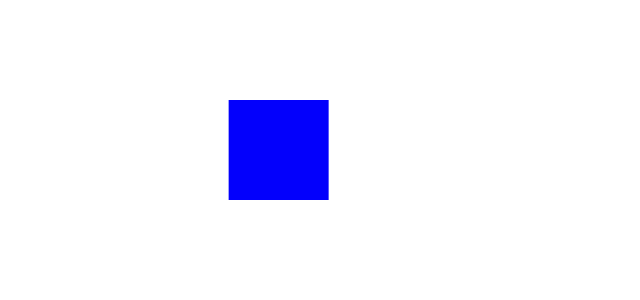
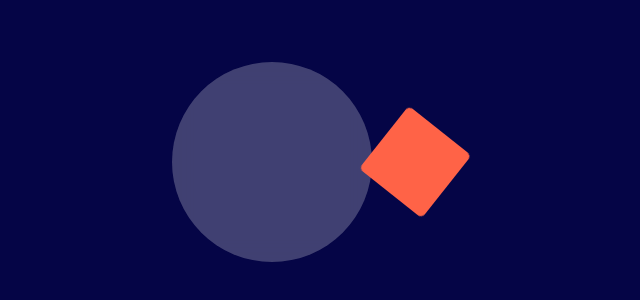
Before and after one commit to marufbroh/Web-Animations, a React (Vite) app: page / in a window 1280 px wide. Shown: the part 238-538 px from the top of the page, without its empty margins (368-1008 px from the left). Built offline with nearby package versions, Linux system fonts and the light colour scheme.

Commit message:
Simple loading animation with CSS

```diff
--- a/src/App.css
+++ b/src/App.css
@@ -1,36 +1,57 @@
+* {
+  box-sizing: border-box;
+  padding: 0;
+  margin: 0;
+}
+
 .main {
   display: flex;
   justify-content: center;
   align-items: center;
-  height: 95vh;
+  height: 100vh;
+  width: 100%;
+  background-color: rgb(5, 5, 70);
+}
+
+.loading {
+  display: flex;
+  justify-content: center;
+  align-items: center;
+  position: relative;
+}
+
+.loading div {
+  position: absolute;
+}
+
+.glass {
+  height: 200px;
+  width: 200px;
+  background-color: rgba(255, 255, 255, 0.24);
+  border-radius: 100%;
+  z-index: 3;
+  backdrop-filter: blur(10px);
 }
 
 .box {
-  height: 100px;
-  width: 100px;
-  background-color: red;
-  animation-name: moving;
-  animation-duration: 1000ms;
-  /* animation-fill-mode: forwards; */
-  animation-iteration-count: infinite;
-  animation-direction: alternate;
+  background-color: tomato;
+  height: 80px;
+  width: 80px;
+  border-radius: 5px;
+  transform: translateX(-250px);
+  animation: rotation 3s ease-in-out infinite;
 }
 
-@keyframes moving {
+@keyframes rotation {
   0% {
-    transform: translate(0);
-    background-color: blue;
-  }
-  25% {
-    transform: translate(100px);
+    transform: translateX(-250px) rotate(0);
+    z-index: 1;
   }
   50% {
-    transform: translate(100px, 100px);
-  }
-  75% {
-    transform: translate(-100px, 100px);
+    transform: translateX(250px) rotate(180deg);
   }
   100% {
-    transform: translate(-100px, -100px);
+    transform: translateX(-250px) rotate(360deg);
+    z-index: 6;
   }
 }
--- a/src/App.tsx
+++ b/src/App.tsx
@@ -3,7 +3,10 @@
 const App = () => {
   return (
     <div className="main">
-     <div className="box"></div>
+      <div className="loading">
+        <div className="glass"></div>
+        <div className="box"></div>
+      </div>
     </div>
   );
 };
```
